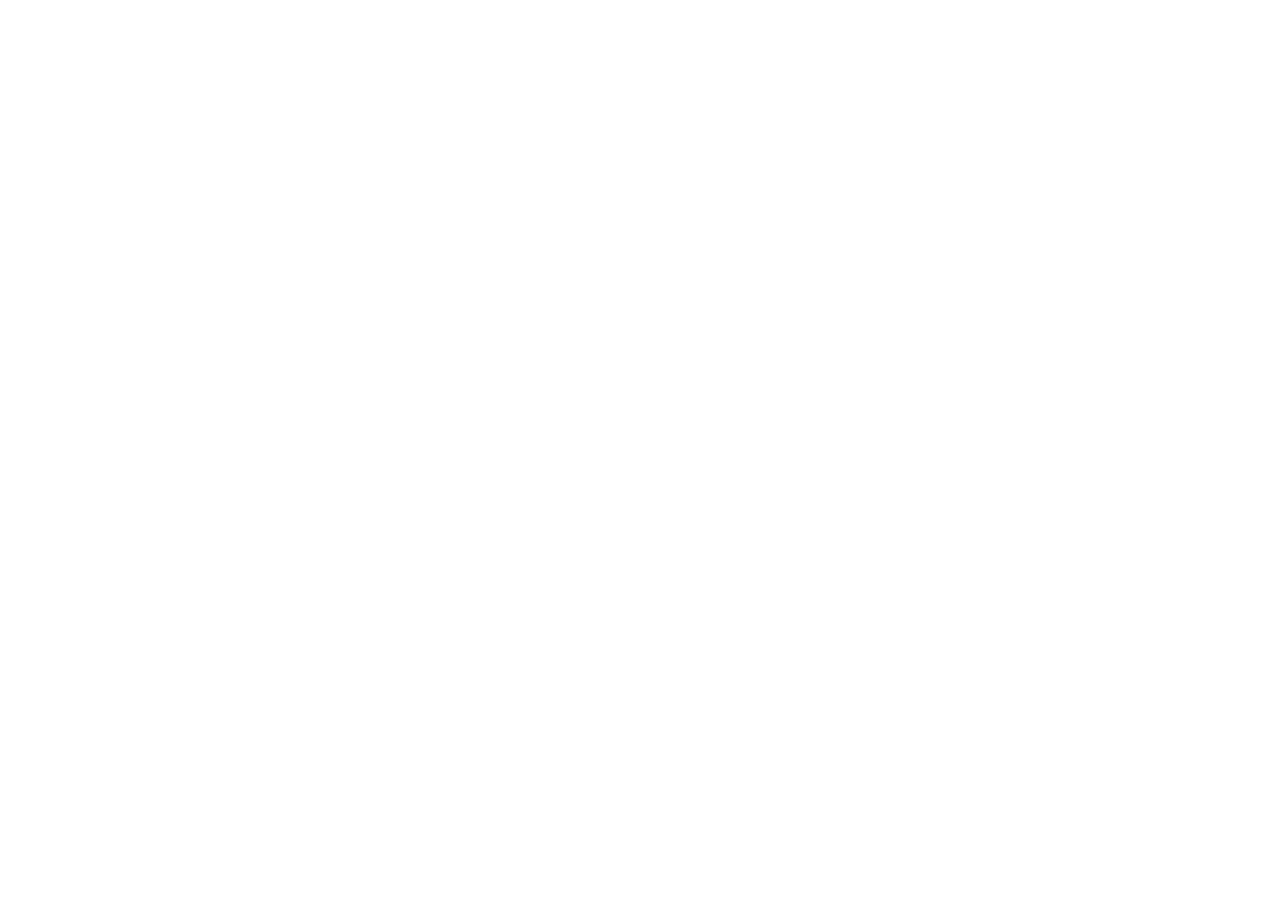
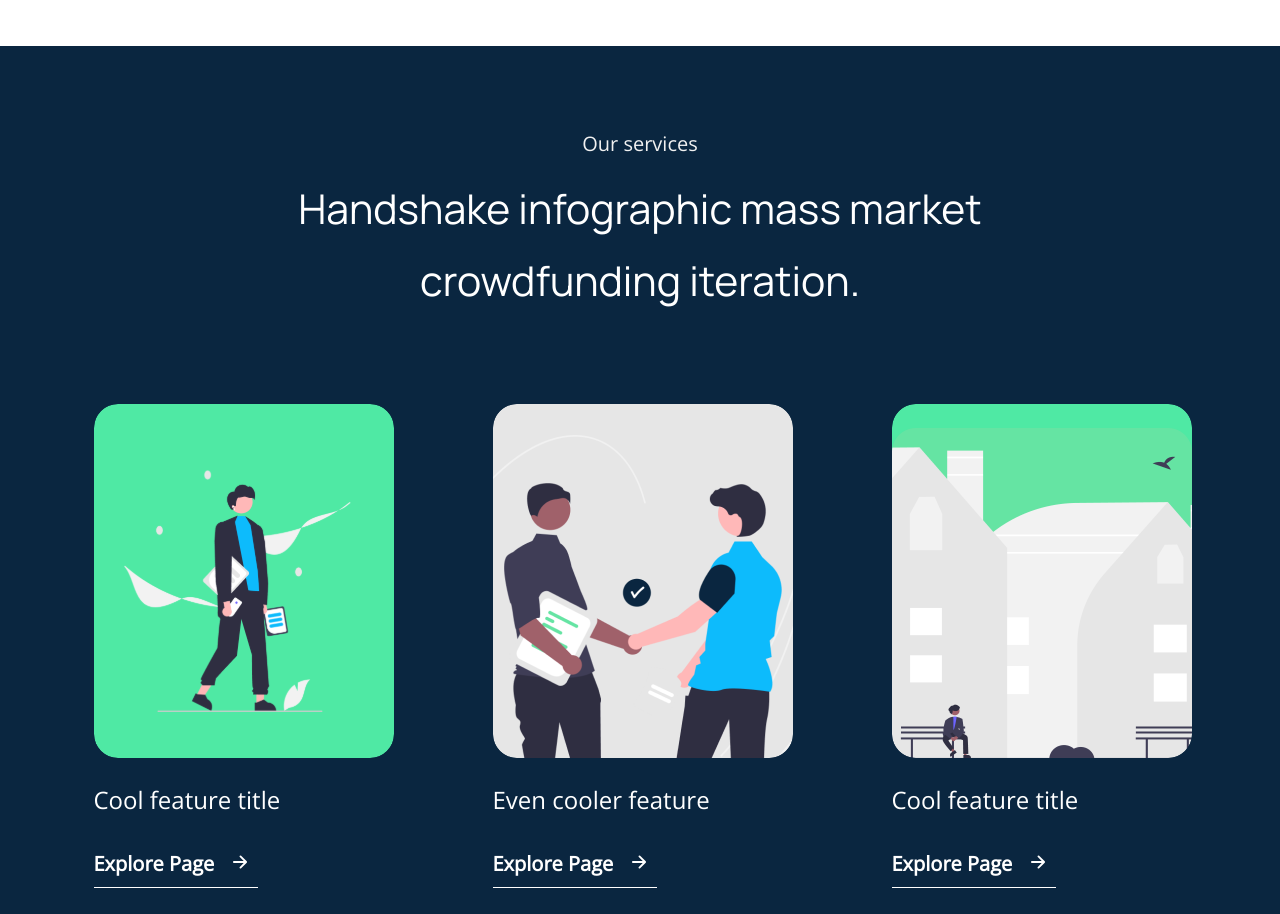
Before and after one commit to evie-adenoyin/inbreet, a React (Vite) app: page / in a window 1280 px wide. Shown: the part 720-1634 px from the top of the page. Before the commit the page ends 1293 px from the top, so only its background shows below. Built offline with nearby package versions, Linux system fonts and the light colour scheme.

Commit message:
feat: build layout for services section

```diff
--- a/package.json
+++ b/package.json
@@ -12,6 +12,7 @@
   "dependencies": {
     "react": "^19.0.0",
     "react-dom": "^19.0.0",
+    "react-icons": "^5.5.0",
     "react-router-dom": "^7.5.1",
     "swiper": "^11.2.6"
   },
--- /dev/null
+++ b/src/components/Services/Data.js
@@ -0,0 +1,24 @@
+import Image from "../../assets/Rectangle 1270.svg";
+import Image2 from "../../assets/Rectangle 1270 (1).svg";
+import Image3 from "../../assets/Rectangle 1270 (2).svg";
+
+export const DATA = [
+  {
+    id: 1,
+    image: Image,
+    text: "Cool feature title",
+    explore: "Explore Page",
+  },
+  {
+    id: 2,
+    image: Image2,
+    text: "Even cooler feature",
+    explore: "Explore Page",
+  },
+  {
+    id: 3,
+    image: Image3,
+    text: "Cool feature title",
+    explore: "Explore Page",
+  },
+];
--- /dev/null
+++ b/src/components/Services/ServiceItem.jsx
@@ -0,0 +1,25 @@
+import React from "react";
+
+import { IoArrowForwardOutline } from "react-icons/io5";
+import styles from "./style.module.css";
+
+const ServiceItem = ({ data }) => {
+  return (
+    <article className={styles.servicesContainer}>
+      {data.map((item, key) => (
+        <div key={key} className={styles.servicesArticlesContainer}>
+          <img src={item?.image} alt="" />
+          <span>{item?.text}</span>
+          <div className={styles.explore}>
+            <span>{item?.explore}</span>
+            <div>
+              <IoArrowForwardOutline className={styles.arrow} />
+            </div>
+          </div>
+        </div>
+      ))}
+    </article>
+  );
+};
+
+export default ServiceItem;
--- /dev/null
+++ b/src/components/Services/index.jsx
@@ -0,0 +1,26 @@
+import React from "react";
+import styles from "./style.module.css";
+import { DATA } from "./Data";
+import ServiceItem from "./ServiceItem";
+
+const Services = () => {
+  return (
+    <>
+      <section className={styles.services}>
+        <div className={styles.servicesCon}>
+          <div className={styles.ServicesHeader}>
+            <span className={styles.ServicesHeaderTextHeading}>
+              Our services
+            </span>
+            <span className={styles.ServicesHeaderText}>
+              Handshake infographic mass market crowdfunding iteration.
+            </span>
+          </div>
+          <ServiceItem data={DATA} />
+        </div>
+      </section>
+    </>
+  );
+};
+
+export default Services;
--- /dev/null
+++ b/src/components/Services/style.module.css
@@ -0,0 +1,98 @@
+.services {
+  width: 100vw;
+  height: 926px;
+  background: #0a2640;
+  padding: 0;
+  display: flex;
+  justify-content: center;
+  position: relative;
+}
+
+.servicesCon {
+  display: flex;
+  flex-direction: column;
+  align-items: center;
+}
+
+.ServicesHeader {
+  width: 842px;
+  height: 184px;
+  margin: 84px 0 20px 0;
+  display: flex;
+  flex-direction: column;
+  justify-content: center;
+  align-items: center;
+  gap: 12px;
+}
+
+.ServicesHeaderTextHeading {
+  font-family: "Open Sans", sans-serif;
+  font-style: normal;
+  font-weight: 400;
+  font-size: 20px;
+  line-height: 32px;
+  color: #f1f1f1;
+}
+
+.ServicesHeaderText {
+  font-family: "Manrope", sans-serif;
+  font-weight: 400;
+  font-size: 41px;
+  line-height: 72px;
+  text-align: center;
+  color: #ffffff;
+}
+
+.servicesContainer {
+  height: 503px;
+  width: 1099px;
+  margin: 70px 150px 99px 156px;
+  display: flex;
+  gap: 99px;
+}
+
+.servicesArticlesContainer {
+  width: 300px;
+  height: 487px;
+  display: flex;
+  flex-direction: column;
+}
+
+.servicesArticlesContainer img {
+  width: 300px;
+  height: 354px;
+  border-radius: 24px;
+}
+.servicesArticlesContainer span {
+  font-family: "Open Sans", sans-serif;
+  font-weight: 400;
+  font-size: 24px;
+  line-height: 36px;
+  color: #ffffff;
+  margin-top: 24px;
+}
+
+.explore {
+  width: 164px;
+  height: 36px;
+  border-bottom: 1px solid #ffffff;
+  display: flex;
+  align-items: center;
+  gap: 16px;
+  padding-bottom: 5px;
+  margin-top: 28px;
+  cursor: pointer;
+}
+
+.explore span {
+  font-family: "Open Sans", sans-serif;
+  font-weight: 700;
+  font-size: 20px;
+  line-height: 36px;
+  margin-top: 0;
+}
+
+.arrow {
+  font-size: 20px;
+  color: #ffffff;
+}
--- a/src/index.css
+++ b/src/index.css
@@ -1,4 +1,6 @@
-@import url("https://fonts.googleapis.com/css2?family=Open+Sans:ital,wght@0,300..800;1,300..800&display=swap");
+/* @import url("https://fonts.googleapis.com/css2?family=Open+Sans:ital,wght@0,300..800;1,300..800&display=swap"); */
+@import url("https://fonts.googleapis.com/css2?family=Manrope&family=Open+Sans&display=swap");
+
 body {
   margin: 0;
   display: flex;
--- a/src/pages/home/index.jsx
+++ b/src/pages/home/index.jsx
@@ -1,10 +1,12 @@
 import React from "react";
 import Hero from "../../components/Hero";
+import Services from "../../components/Services";
 
 const HomePage = () => {
   return (
     <main>
       <Hero />
+      <Services />
     </main>
   );
 };
```
Also changed, not shown: 1 other file (tests, documents, lock files or other folders).
